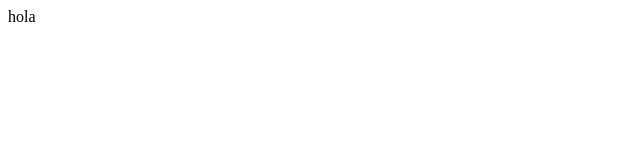
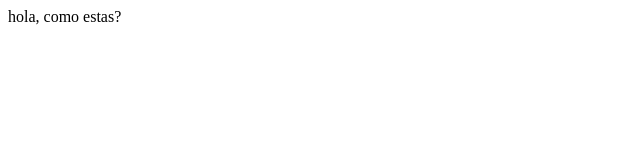
Before and after one commit to Lottone/nuevo, a plain HTML site: page index.html in a window 1280 px wide. Shown: the full height of the page, 0-640 px from the left. Drawn offline with Linux system fonts and the light colour scheme.

Commit message:
Initial commit

```diff
--- a/index.html
+++ b/index.html
@@ -7,6 +7,6 @@
     <title>Document</title>
 </head>
 <body>
-    hola
+    hola, como estas?
 </body>
 </html>
```
